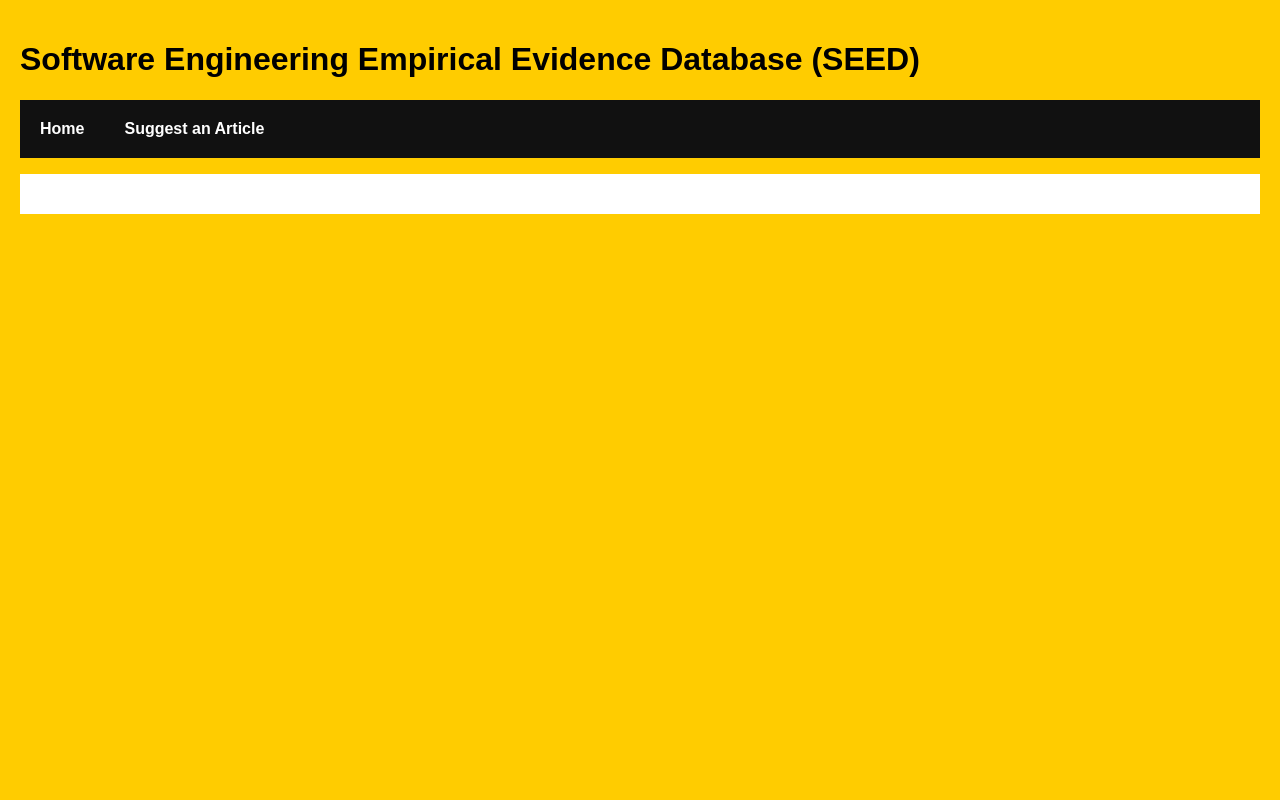
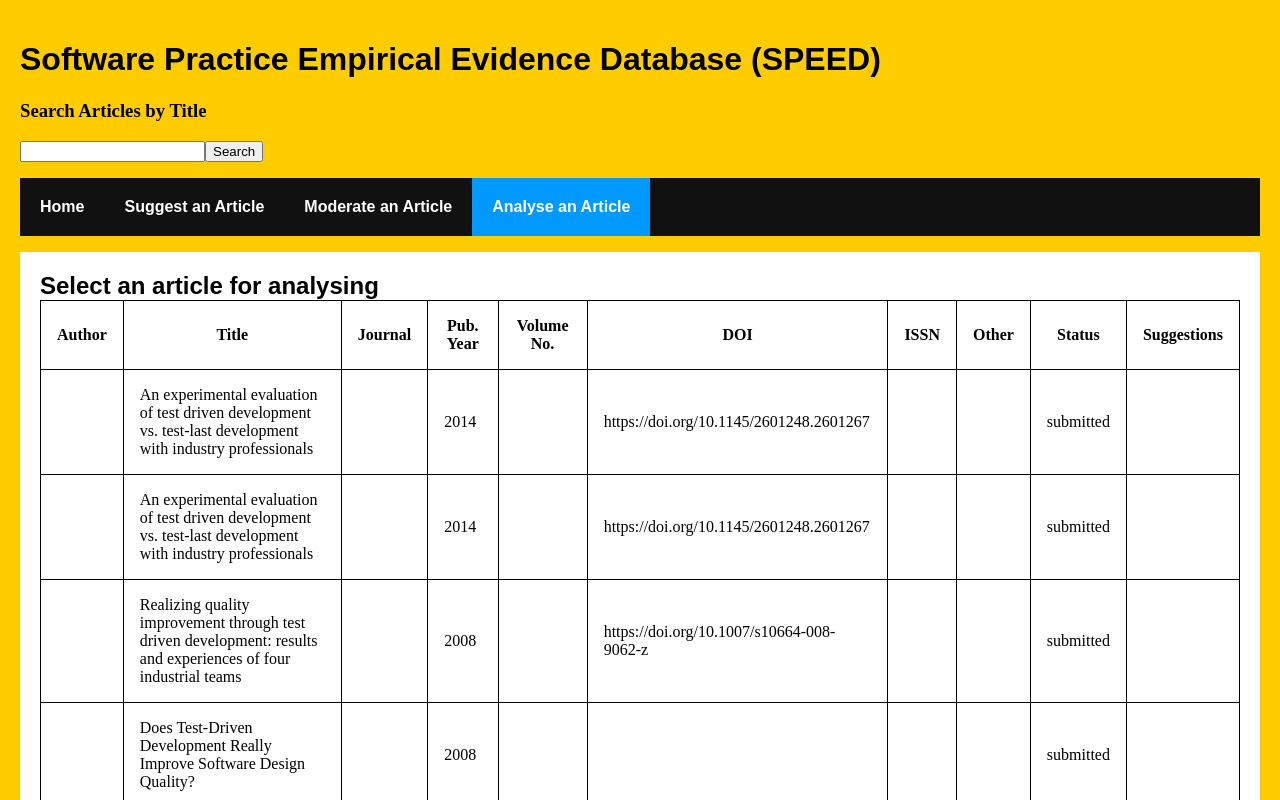
Before and after one commit to JordanTownshend/CISE_51_Group6, a React (Create React App) app in the folder frontend/: page /AnalyseArticle in a window 1280 px wide. Shown: the top 800 px of the page. Built offline with nearby package versions, Linux system fonts and the light colour scheme.

Commit message:
analyser and search frontend working

```diff
--- a/frontend/package.json
+++ b/frontend/package.json
@@ -11,7 +11,7 @@
     "react-dom": "^18.2.0",
     "react-hook-form": "^7.36.1",
     "react-router-dom": "^5.3.3",
-    "react-scripts": "5.0.1",
+    "react-scripts": "^5.0.1",
     "react-table": "^7.8.0",
     "styled-components": "^5.3.6",
     "web-vitals": "^2.1.4"
--- a/frontend/src/App.js
+++ b/frontend/src/App.js
@@ -7,19 +7,30 @@ import {
 
 import Home from "./pages/Home";
 import SubmitArticle from "./pages/Submit-Article";
+import ModerateArticle from "./pages/Moderation-Article";
+import AnalyseArticle from "./pages/Analyse-Article";
+
+
+import Search from "./components/Seacrh"
 
 const App = () =>  {
     return (
         <Router>
         <div>
-          <h1>Software Engineering Empirical Evidence Database (SEED)</h1>
+          <h1>Software Practice Empirical Evidence Database (SPEED)</h1>
+          <h3> Search Articles by Title</h3>
+        <Search></Search>
             <ul className="header">
                 <li><NavLink exact to = "/">Home</NavLink></li>
                 <li><NavLink to = "/SubmitArticle">Suggest an Article</NavLink></li>
+                <li><NavLink to = "/ModerateArticle">Moderate an Article</NavLink></li>
+                <li><NavLink to = "/AnalyseArticle">Analyse an Article</NavLink></li>
             </ul>
           <div className="content">
             <Route exact path="/" component={Home}/>
             <Route  path="/SubmitArticle" component={SubmitArticle}/>
+            <Route  path="/ModerateArticle" component={ModerateArticle}/>
+            <Route  path="/AnalyseArticle" component={AnalyseArticle}/>
           </div>
         </div>
         </Router>
--- /dev/null
+++ b/frontend/src/components/ArticleCard.js
@@ -0,0 +1,22 @@
+import React from 'react';
+import { Link } from 'react-router-dom';
+import '../App.css';
+
+const ArticleCard = (props) => {
+    const  article  = props.article;
+
+    return(
+        <div className="card-container">
+            <div className="desc">
+                <h2>
+                    <Link to={`/show-article/${article._id}`}>
+                        { article.title }
+                    </Link>
+                </h2>
+                <h3>{article.authors}</h3>
+            </div>
+        </div>
+    )
+};
+
+export default ArticleCard;
--- /dev/null
+++ b/frontend/src/components/Seacrh.js
@@ -0,0 +1,55 @@
+import React, { Component } from 'react';
+import axios from 'axios';
+import ArticleCard from './ArticleCard';
+
+class Search extends Component {
+  constructor(props) {
+    super(props);
+    this.state = {
+      articles: []
+    };
+  }
+
+  Search(Searchinput) {
+    let postdate = {
+        "title": Searchinput
+    }
+    axios
+      .post('/api/submissions/',postdate)
+      .then(res => {
+        this.setState({
+          articles: res.data
+        })
+      })
+      .catch(err =>{
+        console.log('Error from ShowArticlesList');
+      })
+  };
+
+
+  render() {
+    const articles = this.state.articles;
+    console.log("PrintBook: " + articles);
+    let articleList;
+
+    if(!articles) {
+        articleList = "there is no articles record!";
+    } else {
+        articleList = articles.map((article, k) =>
+        <ArticleCard article={article} key={k} />
+      );
+    }
+
+    return (
+        <div>
+        <input ref={(input) => {this.search = input}}/>
+
+        <button onClick={()=>this.Search(this.search.value)}>Search</button>
+        {articleList}
+        </div>
+
+    );
+  }
+}
+
+export default Search;
--- a/frontend/src/components/SubmissionForm.js
+++ b/frontend/src/components/SubmissionForm.js
@@ -18,7 +18,8 @@ const SubmissionForm = () => {
       doi: getValues("doi"),
       issn: getValues("issn"),
       other: getValues("other"),
-      status: 'submitted'
+      status: 'submitted',
+      suggestions: ''
     }
 
     console.log(JSON.stringify(data));
--- /dev/null
+++ b/frontend/src/components/tablecolumns2.js
@@ -0,0 +1,40 @@
+// Table columns are all in BibTeX format of articles, this includes both required and optional fields.
+// refer to https://www.bibtex.com/e/article-entry/ for more.
+
+// Some optional fields are omitted to simplify user experience
+
+const tablecolumns2 = [
+    {
+      Header: 'Author',
+      accessor: 'author'
+    }, {
+      Header: 'Title',
+      accessor: 'title'
+    }, {
+      Header: 'Journal',
+      accessor: 'journal'
+    }, {
+      Header: 'Pub. Year',
+      accessor: 'pubyear'
+    },{
+      Header: 'Volume No.',
+      accessor: 'volume'
+    },{
+      Header: 'DOI',
+      accessor: 'doi'
+    },{
+      Header: 'ISSN',
+      accessor: 'issn'
+    },{
+      Header: 'Other',
+      accessor: 'other'
+    },{
+      Header: 'Status',
+      accessor: 'status'
+    },{
+      Header: 'Suggestions',
+      accessor: 'suggestions'
+    }
+  ]
+
+  module.exports = tablecolumns2
--- /dev/null
+++ b/frontend/src/components/tablecolumns3.js
@@ -0,0 +1,40 @@
+// Table columns are all in BibTeX format of articles, this includes both required and optional fields.
+// refer to https://www.bibtex.com/e/article-entry/ for more.
+
+// Some optional fields are omitted to simplify user experience
+
+const tablecolumns3 = [
+    {
+      Header: 'Author',
+      accessor: 'author'
+    }, {
+      Header: 'Title',
+      accessor: 'title'
+    }, {
+      Header: 'Journal',
+      accessor: 'journal'
+    }, {
+      Header: 'Pub. Year',
+      accessor: 'pubyear'
+    },{
+      Header: 'Volume No.',
+      accessor: 'volume'
+    },{
+      Header: 'DOI',
+      accessor: 'doi'
+    },{
+      Header: 'ISSN',
+      accessor: 'issn'
+    },{
+      Header: 'Other',
+      accessor: 'other'
+    },{
+      Header: 'Status',
+      accessor: 'status'
+    },{
+      Header: 'Suggestions',
+      accessor: 'suggestions'
+    }
+  ]
+
+  module.exports = tablecolumns3
--- a/frontend/src/dummydata/article.js
+++ b/frontend/src/dummydata/article.js
@@ -8,6 +8,8 @@ const articles = [
       doi: "https://doi.org/10.1145/2601248.2601267",
       claim: "code quality improvement",
       evidence: "strong support",
+      status: 'submitted',
+      suggestions: '',
     },
   {
     _id: "2",
@@ -18,6 +20,8 @@ const articles = [
       doi: "https://doi.org/10.1145/2601248.2601267",
       claim: "product quality improvement",
       evidence: "weak support",
+      status: 'submitted',
+      suggestions: '',
   },
     {
       _id: "3",
@@ -28,6 +32,8 @@ const articles = [
       doi: "https://doi.org/10.1007/s10664-008-9062-z",
       claim: "product quality improvement",
       evidence: "weak support",
+      status: 'submitted',
+      suggestions: '',
     },
     {
       _id: "4",
@@ -38,6 +44,8 @@ const articles = [
       doi: "",
       claim: "code quality improvement",
       evidence: "strong support",
+      status: 'submitted',
+      suggestions: '',
     },
     {
       _id: "5",
@@ -48,6 +56,8 @@ const articles = [
       doi: "https://doi.org/10.1109/esem.2007.35",
       claim: "code quality improvement",
       evidence: "weak against",
+      status: 'submitted',
+      suggestions: '',
     },
   ];
 
--- /dev/null
+++ b/frontend/src/pages/Analyse-Article.js
@@ -0,0 +1,32 @@
+import React from "react";
+import SubmissionForm from "../components/SubmissionForm";
+import '../App.css';
+import axios from 'axios';
+
+import articles from "../dummydata/article.js";
+import Styles from "../components/tablestyle.js";
+import Table from "../components/Evidencetable.js";
+import tablecolumns3 from "../components/tablecolumns3.js";
+
+
+
+const AnalyseArticle = () =>  {
+     return (
+        <div>
+        <h2>Select an article for analysing</h2>
+
+               <Styles>
+                 <Table
+                  data={articles}
+                  columns={tablecolumns3}
+                 />
+              </Styles>
+      </div>
+    );
+}
+
+
+
+
+
+export default AnalyseArticle;
--- a/frontend/src/pages/Home.js
+++ b/frontend/src/pages/Home.js
@@ -1,9 +1,11 @@
 import React from "react";
+
 
 const Home = () =>  {
     return (
       <div>
-        <h2> SEED Homepage </h2>
+        <h2> SPEED Homepage </h2>
+
       </div>
     );
   }
--- /dev/null
+++ b/frontend/src/pages/Moderation-Article.js
@@ -0,0 +1,32 @@
+import React from "react";
+import SubmissionForm from "../components/SubmissionForm";
+import '../App.css';
+import axios from 'axios';
+
+import articles from "../dummydata/article.js";
+import Styles from "../components/tablestyle.js";
+import Table from "../components/Evidencetable.js";
+import tablecolumns2 from "../components/tablecolumns2.js";
+
+
+
+const ModerationArticle = () =>  {
+     return (
+        <div>
+        <h2>Select an article for moderation</h2>
+
+               <Styles>
+                 <Table
+                  data={articles}
+                  columns={tablecolumns2}
+                 />
+              </Styles>
+      </div>
+    );
+}
+
+
+
+
+
+export default ModerationArticle;
```
Also changed, not shown: 2 other files (tests, documents, lock files or other folders).
